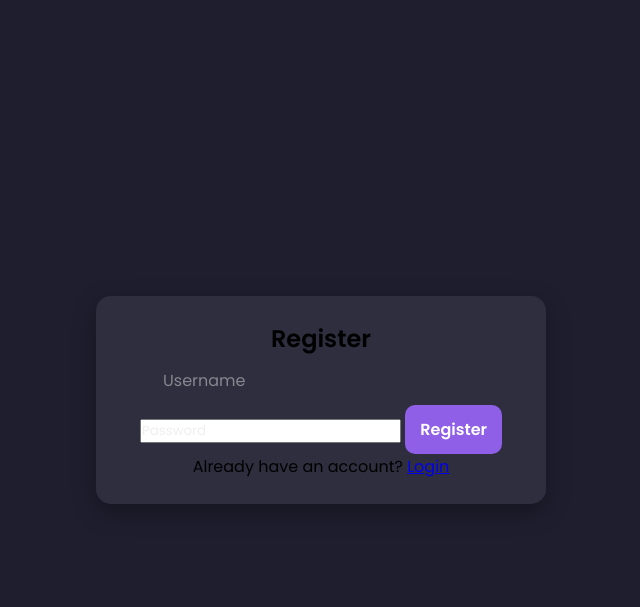
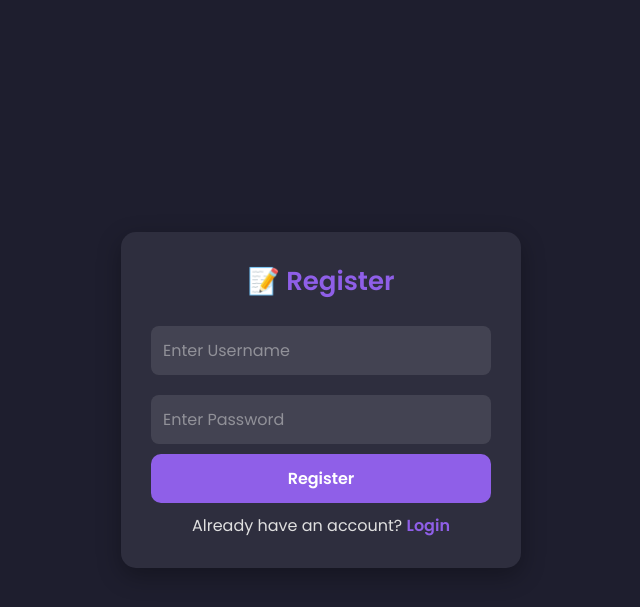
Before and after one commit to swastik500/mangoTodo, a Flask app: page /register in a window 1280 px wide. Shown: the top 607 px of the page, without its empty margins (319-959 px from the left). Run offline with Flask 3, Linux system fonts and the light colour scheme.

Commit message:
ninth commit

```diff
--- a/app.py
+++ b/app.py
@@ -1,4 +1,4 @@
-from flask import Flask, render_template, request, redirect, url_for, session
+from flask import Flask, render_template, request, redirect, url_for, session, flash
 from flask_login import LoginManager, UserMixin, login_user, logout_user, login_required, current_user
 from pymongo import MongoClient
 from bson.objectid import ObjectId
@@ -6,16 +6,16 @@
 import bcrypt
 
 app = Flask(__name__)
-app.secret_key = "supersecretkey"  # Change this in production
+app.secret_key = os.getenv("SECRET_KEY", "supersecretkey")  # Change this in production
 
 # Initialize Flask-Login
 login_manager = LoginManager()
 login_manager.init_app(app)
 login_manager.login_view = "login"
+login_manager.session_protection = "strong"
 
 # MongoDB Connection
-MONGO_URI = os.getenv("MONGO_URI",
-                      "mongodb+srv://sojupingale:swip2004@swip.b9vgs6y.mongodb.net/?retryWrites=true&w=majority&appName=swip")
+MONGO_URI = os.getenv("MONGO_URI", "mongodb+srv://sojupingale:swip2004@swip.b9vgs6y.mongodb.net/?retryWrites=true&w=majority&appName=swip")
 client = MongoClient(MONGO_URI)
 db = client["todoDB"]
 users_collection = db["users"]
@@ -40,34 +40,47 @@
 @app.route('/register', methods=['GET', 'POST'])
 def register():
     if request.method == 'POST':
-        username = request.form['username']
-        password = request.form['password']
+        username = request.form.get('username', '').strip()  # ✅ Avoids KeyError
+        password = request.form.get('password', '').strip()
 
-        # Check if user exists
+        if not username or not password:
+            flash("Username and password are required!", "danger")
+            return redirect(url_for('register'))  # Redirect instead of returning 400
+
+        # Check if user already exists
         if users_collection.find_one({"username": username}):
-            return "User already exists!"
+            flash("Username already exists. Try a different one.", "danger")
+            return redirect(url_for('register'))
 
-        # Hash password
-        hashed_pw = bcrypt.hashpw(password.encode('utf-8'), bcrypt.gensalt())
+        # Hash the password before storing
+        hashed_password = bcrypt.hashpw(password.encode('utf-8'), bcrypt.gensalt())
+        users_collection.insert_one({"username": username, "password": hashed_password})
 
-        # Store user in MongoDB
-        user_id = users_collection.insert_one({"username": username, "password": hashed_pw}).inserted_id
+        flash("Registration successful! Please log in.", "success")
         return redirect(url_for('login'))
 
-    return render_template('register.html')
+    return render_template('register.html')  # Show the form if GET request
 
 
 @app.route('/login', methods=['GET', 'POST'])
 def login():
     if request.method == 'POST':
-        username = request.form['username']
-        password = request.form['password']
+        print("Request form data:", request.form)  # Debugging line
+        username = request.form.get('username', '').strip()
+        password = request.form.get('password', '').strip()
+
+        if not username or not password:
+            flash("Missing username or password!", "danger")
+            return redirect(url_for('login'))
 
         user = users_collection.find_one({"username": username})
         if user and bcrypt.checkpw(password.encode('utf-8'), user["password"]):
             login_user(User(str(user["_id"]), user["username"]))
+            flash("Login successful!", "success")
             return redirect(url_for('index'))
-        return "Invalid credentials!"
+
+        flash("Invalid credentials!", "danger")
+        return redirect(url_for('login'))
 
     return render_template('login.html')
 
@@ -76,6 +89,7 @@
 @login_required
 def logout():
     logout_user()
+    flash("You have been logged out.", "info")
     return redirect(url_for('login'))
 
 
@@ -89,24 +103,41 @@
 @app.route('/add', methods=['POST'])
 @login_required
 def add_task():
-    task_content = request.form.get('task')
+    task_content = request.form.get('task', '').strip()
+
     if task_content:
         tasks_collection.insert_one({"task": task_content, "status": "Pending", "user_id": current_user.id})
+        flash("Task added successfully!", "success")
+    else:
+        flash("Task cannot be empty!", "warning")
+
     return redirect(url_for('index'))
 
 
 @app.route('/update/<task_id>')
 @login_required
 def update_task(task_id):
-    tasks_collection.update_one({"_id": ObjectId(task_id), "user_id": current_user.id},
-                                {"$set": {"status": "Completed"}})
+    result = tasks_collection.update_one({"_id": ObjectId(task_id), "user_id": current_user.id},
+                                         {"$set": {"status": "Completed"}})
+
+    if result.modified_count > 0:
+        flash("Task marked as completed!", "success")
+    else:
+        flash("Task not found!", "warning")
+
     return redirect(url_for('index'))
 
 
 @app.route('/delete/<task_id>')
 @login_required
 def delete_task(task_id):
-    tasks_collection.delete_one({"_id": ObjectId(task_id), "user_id": current_user.id})
+    result = tasks_collection.delete_one({"_id": ObjectId(task_id), "user_id": current_user.id})
+
+    if result.deleted_count > 0:
+        flash("Task deleted successfully!", "success")
+    else:
+        flash("Task not found!", "warning")
+
     return redirect(url_for('index'))
 
 
--- /dev/null
+++ b/static/auth.css
@@ -0,0 +1,89 @@
+/* Import Google Fonts */
+@import url('https://fonts.googleapis.com/css2?family=Poppins:wght@300;400;600&display=swap');
+
+* {
+    margin: 0;
+    padding: 0;
+    box-sizing: border-box;
+    font-family: 'Poppins', sans-serif;
+}
+
+/* 🌙 Dark Mode Background */
+body {
+    background: #1e1e2e;
+    display: flex;
+    justify-content: center;
+    align-items: center;
+    min-height: 100vh;
+    padding: 20px;
+}
+
+/* 📌 Authentication Container */
+.auth-container {
+    background: #2e2e3e;
+    padding: 30px;
+    width: 100%;
+    max-width: 400px;
+    border-radius: 15px;
+    box-shadow: 0 8px 24px rgba(0, 0, 0, 0.3);
+    text-align: center;
+}
+
+h2 {
+    font-size: 26px;
+    font-weight: 600;
+    color: #8f5fe8;
+    margin-bottom: 15px;
+}
+
+/* 📌 Input Fields */
+input {
+    width: 100%;
+    padding: 12px;
+    margin: 10px 0;
+    border: none;
+    border-radius: 8px;
+    background: rgba(255, 255, 255, 0.1);
+    color: #e0e0e0;
+    font-size: 16px;
+    outline: none;
+}
+
+input::placeholder {
+    color: rgba(224, 224, 224, 0.5);
+}
+
+/* 📌 Submit Button */
+button {
+    background: #8f5fe8;
+    border: none;
+    padding: 12px;
+    border-radius: 10px;
+    color: white;
+    font-size: 16px;
+    cursor: pointer;
+    transition: 0.3s;
+    font-weight: 600;
+    width: 100%;
+}
+
+button:hover {
+    background: #7b4acb;
+    transform: scale(1.05);
+}
+
+/* 📌 Link to Register/Login */
+p {
+    color: #e0e0e0;
+    margin-top: 10px;
+}
+
+p a {
+    color: #8f5fe8;
+    text-decoration: none;
+    font-weight: bold;
+}
+
+p a:hover {
+    text-decoration: underline;
+}
--- a/templates/register.html
+++ b/templates/register.html
@@ -4,17 +4,19 @@
     <meta charset="UTF-8">
     <meta name="viewport" content="width=device-width, initial-scale=1.0">
     <title>Register</title>
-    <link rel="stylesheet" href="{{ url_for('static', filename='style.css') }}">
+    <link rel="stylesheet" href="{{ url_for('static', filename='auth.css') }}">
 </head>
 <body>
-    <div class="container">
-        <h2>Register</h2>
-        <form action="/register" method="POST">
-            <input type="text" name="username" placeholder="Username" required>
-            <input type="password" name="password" placeholder="Password" required>
+
+    <div class="auth-container">
+        <h2>📝 Register</h2>
+        <form action="{{ url_for('register') }}" method="POST">
+            <input type="text" name="username" placeholder="Enter Username" required>
+            <input type="password" name="password" placeholder="Enter Password" required>
             <button type="submit">Register</button>
         </form>
         <p>Already have an account? <a href="/login">Login</a></p>
     </div>
+
 </body>
 </html>
```
Also changed, not shown: static/login-register.css (added, +115 -0 lines), templates/index.html (+8 -0 lines), templates/login.html (+7 -4 lines).
